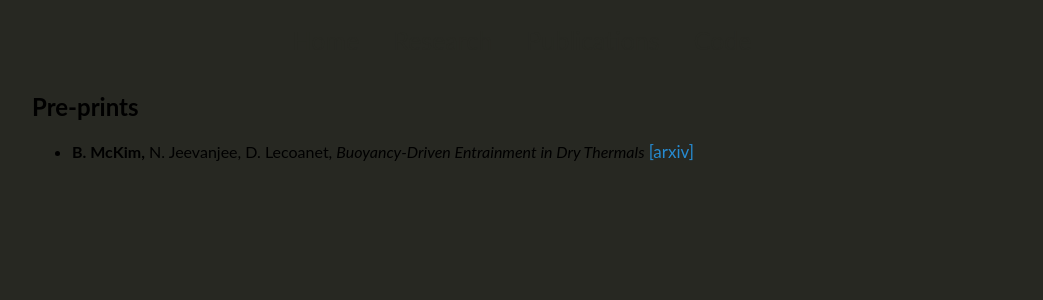
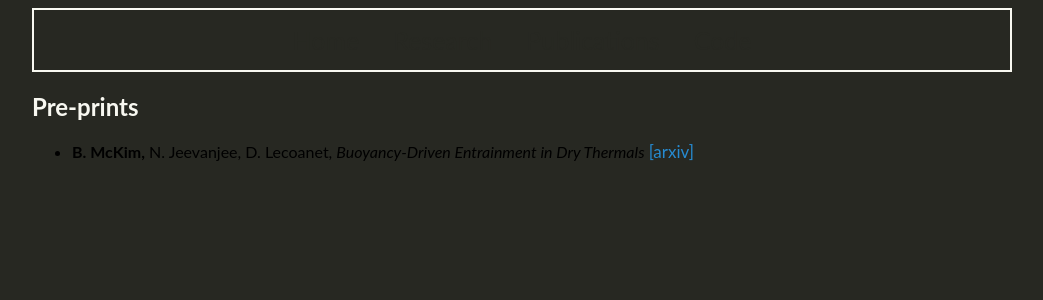
Before and after one commit to mckimb/mckimb.github.io, a Jekyll site: the page built from papers/index.html, in a window 1280 px wide. Shown: the top 300 px of the page, without its empty margins (118-1161 px from the left). Built offline with Jekyll 4.4.1, drawn with Linux system fonts in a browser that asks for light colours.

Commit message:
Update main.css

```diff
--- a/css/main.css
+++ b/css/main.css
@@ -4,10 +4,14 @@
     font-family: "Lato", sans-serif;
 }
 
+body h2 {
+    color: #f8f8f1
+}
 
 body p {
     font-size: 17px;
-    color: #272822
+    // color: #272822
+    color: #f8f8f1
 }
 
 body a {
@@ -79,7 +83,8 @@
 }
 
 .topnav {
-    border:2px solid #272822;
+    border:2px solid #f8f8f1;
+    // border:2px solid #272822
     border-width:2px 0;
     list-style:none;
     margin:0;
```
